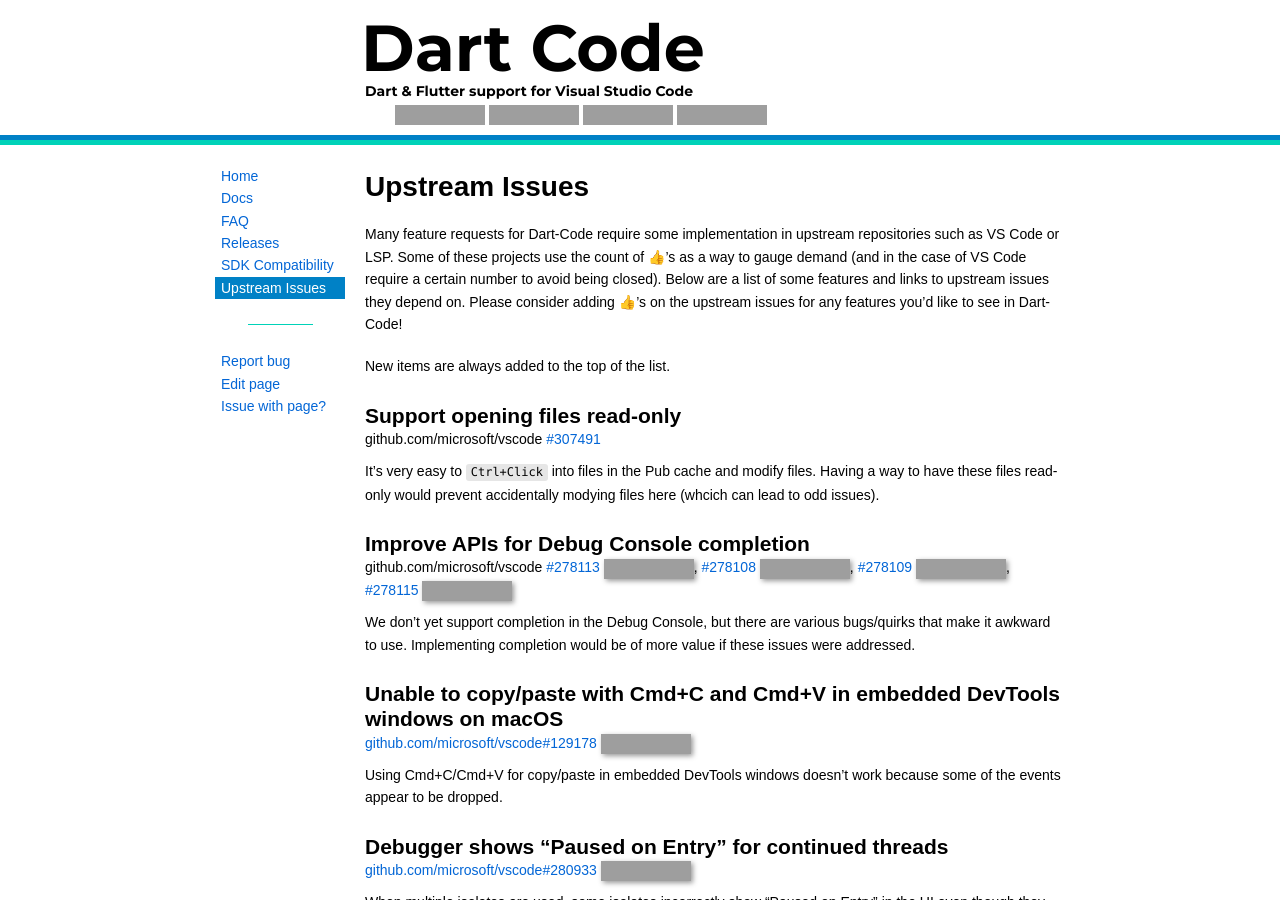
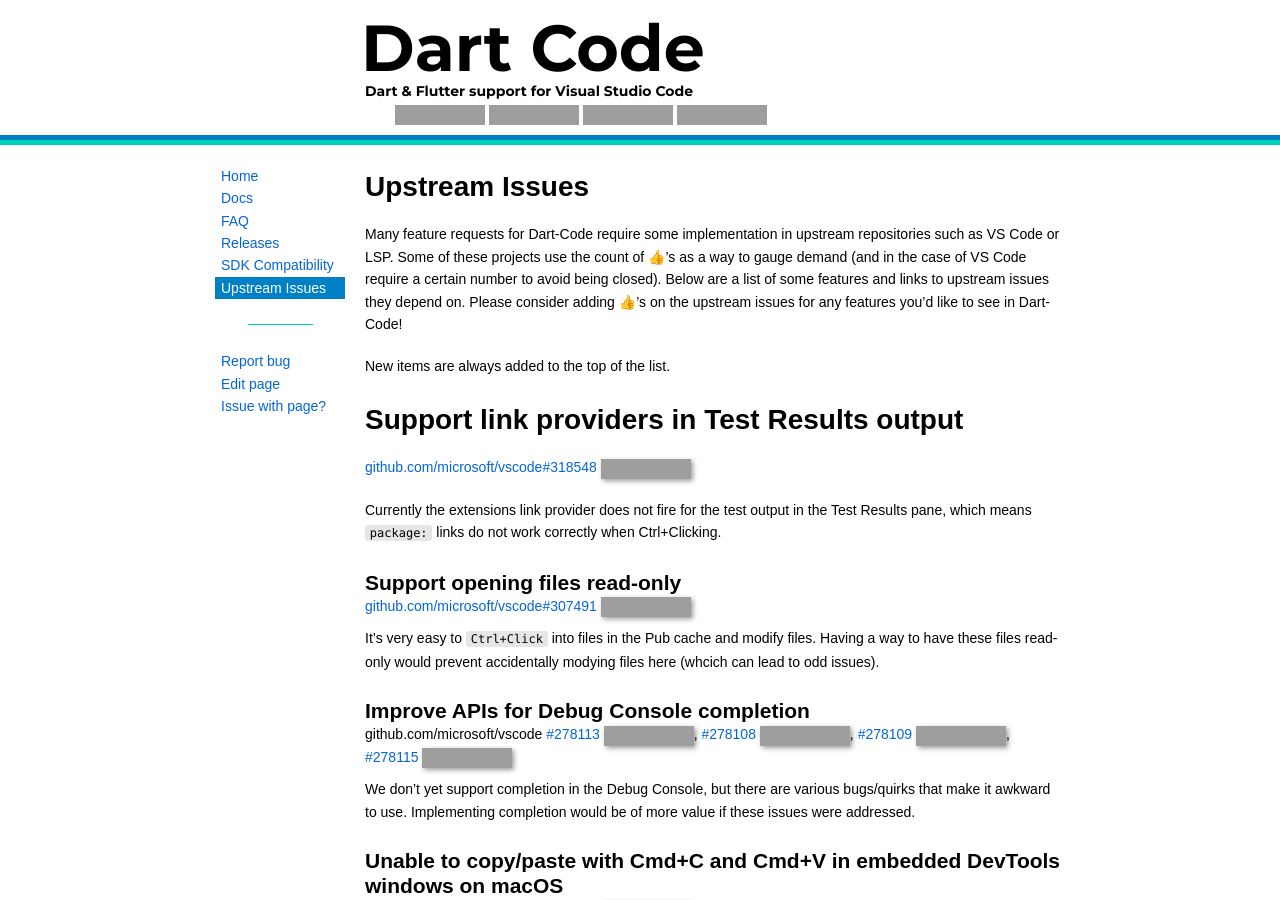
Before and after one commit to Dart-Code/Website, a Jekyll site: the page built from upstream-issues.md, in a window 1280 px wide and 900 px high. Built offline with Jekyll 4.4.1, drawn with Linux system fonts in a browser that asks for light colours; grey boxes are pictures that could not be loaded.

Commit message:
Update upstream-issues.md

```diff
--- a/upstream-issues.md
+++ b/upstream-issues.md
@@ -7,8 +7,14 @@
 
 New items are always added to the top of the list.
 
+# Support link providers in Test Results output
+[github.com/microsoft/vscode#318548](https://github.com/microsoft/vscode/issues/318548) ![GitHub issue status](https://img.shields.io/github/issues/detail/state/microsoft/vscode/318548?label=%20)
+
+Currently the extensions link provider does not fire for the test output in the Test Results pane, which means `package:` links do not work correctly when Ctrl+Clicking.
+
+
 ## Support opening files read-only
-github.com/microsoft/vscode [#307491](https://github.com/microsoft/vscode/issues/307491)
+[github.com/microsoft/vscode#307491](https://github.com/microsoft/vscode/issues/307491) ![GitHub issue status](https://img.shields.io/github/issues/detail/state/microsoft/vscode/307491?label=%20)
 
 It's very easy to `Ctrl+Click` into files in the Pub cache and modify files. Having a way to have these files read-only would prevent accidentally modying files here (whcich can lead to odd issues).
 
```
